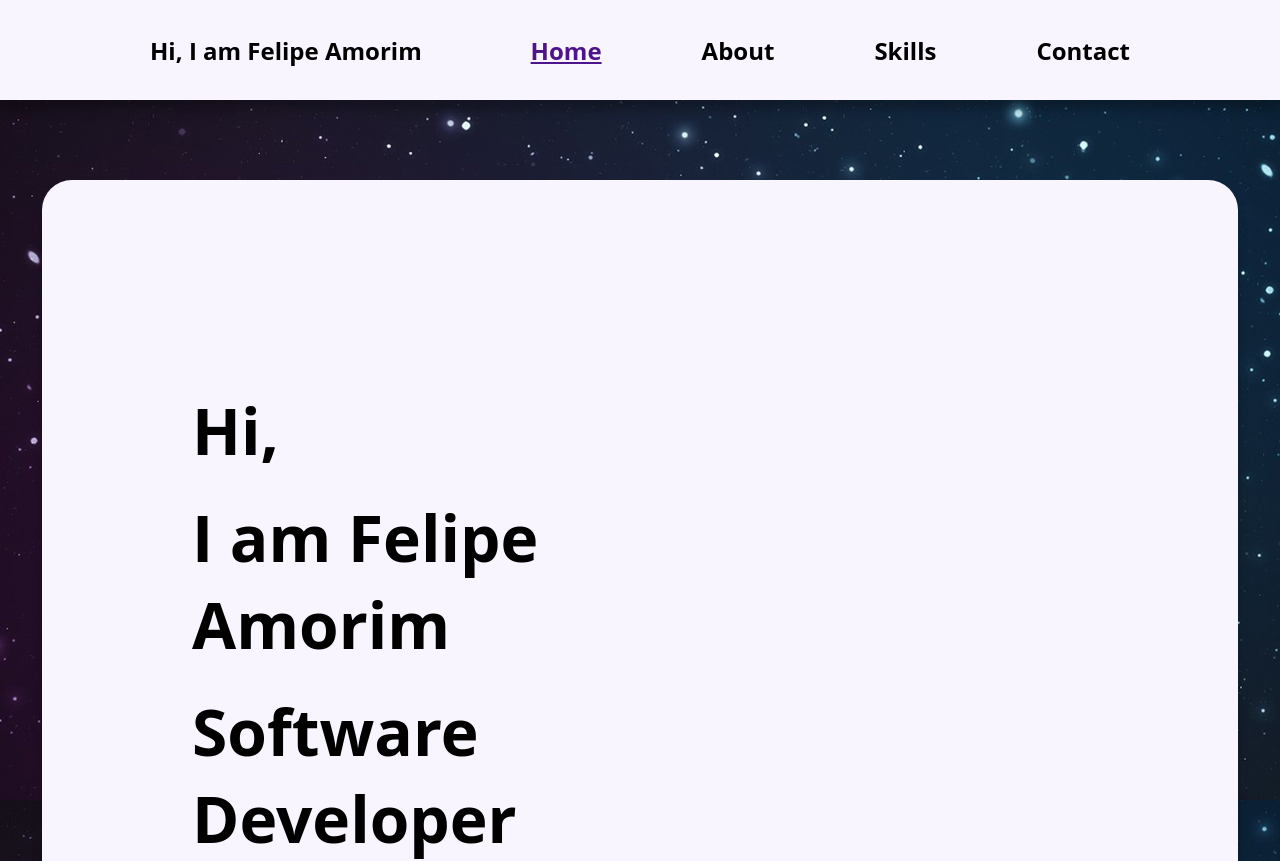
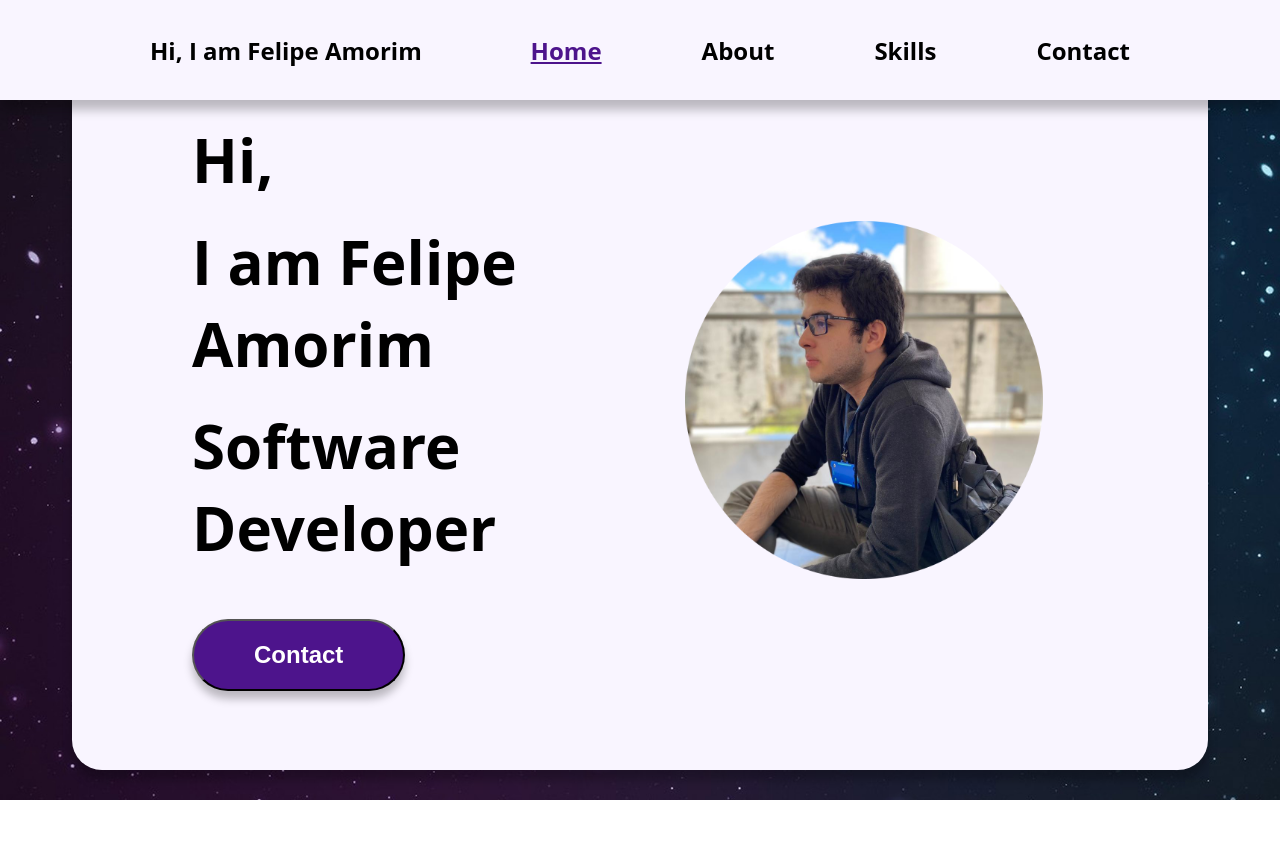
Before and after one commit to LipeAKugel/Portfolio, a Next.js app: page / in a window 1280 px wide. Shown: the top 861 px of the page. After the commit the page ends 800 px from the top, so only its background shows below. Built offline with nearby package versions, Linux system fonts and the light colour scheme.

Commit message:
:bulb: adding profile image

```diff
--- a/src/app/page.js
+++ b/src/app/page.js
@@ -2,6 +2,8 @@
 import Button from "@/components/button"
 import styles from "../styles/app/home.module.css"
 import { useRouter } from "next/navigation";
+import profilePic from "../../assets/profile.png";
+import Image from "next/image";
 
 export default function Home() {
 
@@ -9,6 +11,10 @@ export default function Home() {
 
   const redirectToContact = () => {
     router.push("/contact");
+  }
+
+  const redirectToAbout = () => {
+    router.push("/about");
   }
 
   return (
@@ -22,7 +28,11 @@ export default function Home() {
           <Button label="Contact" onClick={() => redirectToContact()}/>
         </div>
         <div className={styles.rightcontent}>
-
+          <Image
+            alt="profilePic"
+            src={profilePic}
+            onClick={() => redirectToAbout()}
+          />
         </div>
       </div>
 
--- a/src/styles/app/about.module.css
+++ b/src/styles/app/about.module.css
@@ -1,21 +1,21 @@
 .container {
   width: 100vw;
-  padding-top: 100px;
+  height: 100vh;
   display: flex;
   justify-content: center;
-  align-items: flex-start;
+  align-items: center;
 }
 
+/* Content card */
 .container #contentcard {
   width: 40vw;
   height: fit-content;
-  margin: 80px 0px;
   padding: 150px;
   display: block;
 }
 
 #contentcard h1 {
-  font-size: 64px;
+  font-size: 60px;
 }
 
 #contentcard p {
--- a/src/styles/app/home.module.css
+++ b/src/styles/app/home.module.css
@@ -1,18 +1,16 @@
 .container {
   width: 100vw;
-  padding-top: 100px;
+  height: 100vh;
   display: flex;
   justify-content: center;
-  align-items: flex-start;
+  align-items: center;
 }
 
 /* Home card */
 .container #contentcard {
   width: 70vw;
   height: fit-content;
-  margin-top: 80px;
-  margin-bottom: 80px;
-  padding: 150px;
+  padding: 120px;
   display: flex;
   justify-content: flex-start;
   align-items: center;
@@ -21,7 +19,7 @@
 /* Card left content */
 .leftcontent {
   width: 50%;
-  height: 700px;
+  height: 500px;
   display: flex;
   flex-direction: column;
   justify-content: center;
@@ -29,10 +27,32 @@
 }
 
 .leftcontent h1 {
-  font-size: 64px;
+  font-size: 60px;
   margin: 10px 0px;
 }
 
 .leftcontent button {
   margin-top: 40px;
 }
+
+/* Card right content */
+.rightcontent {
+  width: 50%;
+  display: flex;
+  justify-content: center;
+  align-items: center;
+}
+
+.rightcontent img {
+  width: 80%;
+  height: 80%;
+  cursor: pointer;
+  transition: 1s ease;
+}
+
+.rightcontent img:hover {
+  -webkit-transform: scale(1.1);
+  -ms-transform: scale(1.1);
+  transform: scale(1.1);
+  transition: 1s ease;
+}
```
Also changed, not shown: assets/profile.png (added).
